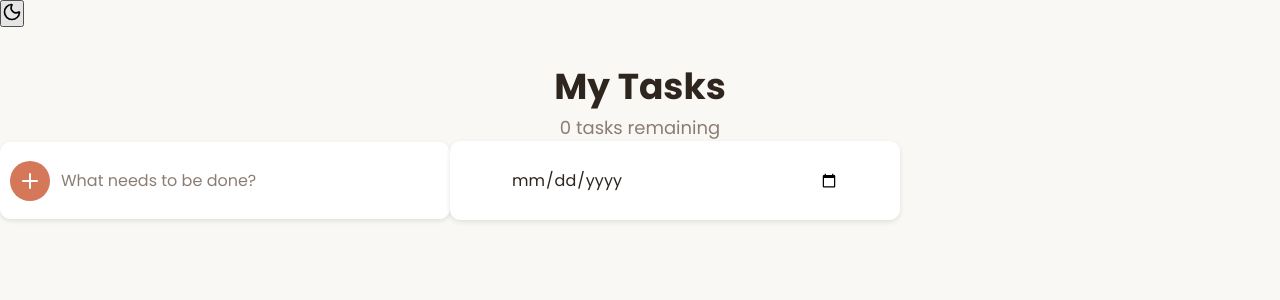
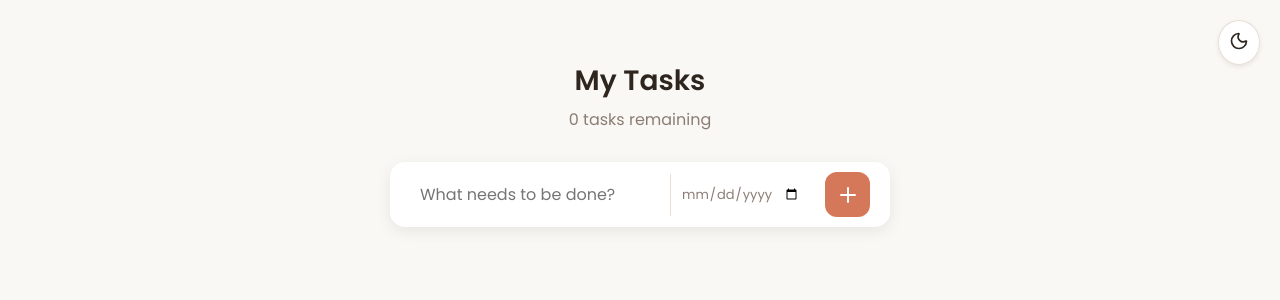
Before and after one commit to RTHILAA/TASK-LIST, a React (Create React App) app: page / in a window 1280 px wide. Shown: the top 300 px of the page. Built offline with nearby package versions, Linux system fonts and the light colour scheme.

Commit message:
Update App.css

```diff
--- a/src/App.css
+++ b/src/App.css
@@ -1,4 +1,23 @@
-@import url("https://fonts.googleapis.com/css2?family=Poppins:ital,wght@0,100;0,200;0,300;0,400;0,500;0,600;0,700;0,800;0,900;1,100;1,200;1,300;1,400;1,500;1,600;1,700;1,800;1,900&display=swap");
+@import url("https://fonts.googleapis.com/css2?family=Poppins:wght@300;400;500;600&display=swap");
+
+:root {
+  --bg-body: #faf8f5;
+  --bg-card: #ffffff;
+  --text-main: #2e251f;
+  --text-sub: #8c7d73;
+  --border-color: #e8dfd6;
+  --accent: #d57859;
+  --input-shadow: rgba(0, 0, 0, 0.08);
+}
+
+[data-theme='dark'] {
+  --bg-body: #1a1614;
+  --bg-card: #2e251f;
+  --text-main: #f5f0ed;
+  --text-sub: #a99e94;
+  --border-color: #453a33;
+  --input-shadow: rgba(0, 0, 0, 0.3);
+}
 
 * {
   margin: 0;
@@ -8,127 +27,197 @@
 
 body {
   font-family: "Poppins", sans-serif;
-  background-color: #faf8f5;
+  background-color: var(--bg-body);
+  color: var(--text-main);
+  transition: all 0.3s ease;
+  direction: ltr;
+}
+
+.theme-toggle {
+  position: fixed;
+  top: 20px;
+  right: 20px;
+  background: var(--bg-card);
+  border: 1px solid var(--border-color);
+  color: var(--text-main);
+  padding: 10px;
+  border-radius: 50%;
+  cursor: pointer;
+  z-index: 10;
+  box-shadow: 0 2px 5px var(--input-shadow);
 }
 
 .title {
   text-align: center;
-  margin-top: 30px;
-  font-size: 18px;
+  margin-top: 60px;
 }
 
 .title h1 {
-  color: #2e251f;
+  font-size: 28px;
+  margin-bottom: 5px;
 }
 
 .title p {
-  color: #8c7d73;
+  color: var(--text-sub);
 }
 
-.task {
+.task-container {
   display: flex;
   justify-content: center;
   margin-top: 30px;
 }
 
 .form {
-  position: relative;
+  background: var(--bg-card);
+  padding: 10px 20px;
+  border-radius: 15px;
+  box-shadow: 0 4px 15px var(--input-shadow);
+  display: flex;
+  align-items: center;
+  gap: 15px;
+}
+
+.input-group {
+  display: flex;
+  align-items: center;
+  gap: 10px;
 }
 
 .form input {
-  border: 1px solid white;
-  border-radius: 10px;
-  padding: 25px 60px;
-  width: 450px;
-  color: #2e251f;
+  border: none;
+  background: transparent;
+  padding: 10px;
+  color: var(--text-main);
+  font-family: inherit;
   font-size: 16px;
-  box-shadow: 0 2px 5px rgba(0, 0, 0, 0.1);
-  font-family: "Poppins", sans-serif;
+  width: 250px;
 }
 
 .form input:focus {
   outline: none;
-  border: 1px solid #d4c4b6;
 }
 
-.form input::placeholder {
-  color: #8c7d73;
-  transition: color 0.2s ease;
-}
-
-.form input:focus::placeholder {
-  color: #a99e94;
+.form input.date-input {
+  width: 140px;
+  font-size: 13px;
+  color: var(--text-sub);
+  border-left: 1px solid var(--border-color);
 }
 
 .btn-submit {
-  position: absolute;
-  left: 10px;
-  top: 50%;
-  transform: translateY(-50%);
+  background-color: var(--accent);
+  color: white;
+  border: none;
+  border-radius: 12px;
+  width: 45px;
+  height: 45px;
   cursor: pointer;
-  background-color: #d57859;
-  border: none;
-  color: white;
-  border-radius: 50%;
-  width: 40px;
-  height: 40px;
   display: flex;
   align-items: center;
   justify-content: center;
+  transition: transform 0.2s;
+}
+
+.btn-submit:hover {
+  transform: scale(1.05);
 }
 
 .task-list {
-  width: 450px;
-  margin: 30px auto;
+  max-width: 550px;
+  margin: 40px auto;
+  padding: 0 20px;
+  min-height: 100px;
 }
 
 .task-item {
-  list-style: none;
-  margin-bottom: 15px;
+  background: var(--bg-card);
+  margin-bottom: 12px;
+  padding: 15px 20px;
+  border-radius: 12px;
+  display: flex;
+  justify-content: space-between;
+  align-items: center;
+  box-shadow: 0 2px 8px var(--input-shadow);
+  border: 1px solid transparent;
+  transition: all 0.2s;
 }
 
-.task-item li {
-  background-color: white;
-  border-radius: 10px;
-  padding: 25px;
-  box-shadow: 0 2px 5px rgba(0, 0, 0, 0.08);
-  position: relative;
-  color: #2e251f;
-  font-size: 16px;
-  transition: all 0.3s ease;
-  border: 1px solid transparent;
+.task-item.dragging {
+  border-color: var(--accent);
+  box-shadow: 0 10px 20px var(--input-shadow);
+  background-color: var(--bg-card);
+  z-index: 1000;
 }
 
-.task-item li:hover {
-  border-color: #e8dfd6;
-  box-shadow: 0 4px 10px rgba(0, 0, 0, 0.12);
+.task-item.done {
+  opacity: 0.6;
 }
 
-.btn-edit,
-.btn-delete {
-  position: absolute;
-  top: 50%;
-  transform: translateY(-50%);
-  cursor: pointer;
-  transition: all 0.2s ease;
+.task-item.done .task-text {
+  text-decoration: line-through;
 }
 
-.btn-edit {
-  right: 35px;
-  color: #8c7d73;
+.task-main {
+  display: flex;
+  align-items: center;
+  gap: 15px;
+  flex: 1;
 }
 
-.btn-delete {
-  right: 10px;
-  color: #d57859;
+.drag-handle {
+  color: var(--text-sub);
+  cursor: grab;
+  display: flex;
+  padding: 5px;
 }
 
-.btn-edit:hover {
-  color: #5a4d44;
+.drag-handle:active {
+  cursor: grabbing;
 }
 
-.btn-delete:hover {
-  color: #b34c32;
+.btn-check {
+  background: none;
+  border: none;
+  cursor: pointer;
+  color: var(--text-sub);
+}
+
+.icon-done {
+  color: #4caf50;
+}
+
+.task-text-group {
+  display: flex;
+  flex-direction: column;
+}
+
+.task-text {
+  font-weight: 500;
+}
+
+.task-date {
+  font-size: 11px;
+  color: var(--accent);
+  display: flex;
+  align-items: center;
+  gap: 4px;
+  margin-top: 2px;
+}
+
+.task-actions {
+  display: flex;
+  gap: 12px;
+  color: var(--text-sub);
+}
+
+.btn-edit-inline:hover {
+  color: #0066cc;
+  cursor: pointer;
+}
+
+.btn-delete-inline:hover {
+  color: var(--accent);
+  cursor: pointer;
 }
 
 .modal-overlay {
@@ -137,162 +226,43 @@ body {
   left: 0;
   right: 0;
   bottom: 0;
-  background-color: rgba(0, 0, 0, 0.5);
+  background: rgba(0, 0, 0, 0.6);
   display: flex;
   align-items: center;
   justify-content: center;
-  z-index: 1000;
-  backdrop-filter: blur(3px);
-  animation: fadeIn 0.3s ease;
-}
-
-@keyframes fadeIn {
-  from { opacity: 0; }
-  to { opacity: 1; }
+  backdrop-filter: blur(4px);
+  z-index: 100;
 }
 
 .modal {
-  background-color: white;
-  border-radius: 15px;
-  width: 90%;
-  max-width: 450px;
-  box-shadow: 0 10px 30px rgba(0, 0, 0, 0.2);
-  animation: slideUp 0.3s ease;
-  overflow: hidden;
-}
-
-@keyframes slideUp {
-  from {
-    transform: translateY(30px);
-    opacity: 0;
-  }
-  to {
-    transform: translateY(0);
-    opacity: 1;
-  }
-}
-
-.modal-header {
-  background-color: #fef2f2;
-  padding: 20px;
-  border-bottom: 1px solid #fecaca;
-}
-
-.modal-header h3 {
-  color: #b91c1c;
-  font-size: 18px;
-  font-weight: 600;
-}
-
-.modal-content {
-  padding: 25px;
-  color: #2e251f;
-}
-
-.modal-content p {
-  margin-bottom: 10px;
-  font-size: 15px;
-}
-
-.task-name {
-  background-color: #f8f9fa;
-  padding: 12px;
-  border-radius: 8px;
-  border-left: 4px solid #d57859;
-  font-weight: 500;
-  margin: 15px 0;
-}
-
-.warning-text {
-  color: #b91c1c;
-  font-size: 14px !important;
-  font-weight: 500;
+  background: var(--bg-card);
+  padding: 30px;
+  border-radius: 20px;
+  width: 350px;
+  text-align: center;
 }
 
 .modal-actions {
   display: flex;
-  justify-content: flex-end;
-  gap: 15px;
-  padding: 20px;
-  border-top: 1px solid #e8dfd6;
-  background-color: #faf8f5;
+  gap: 10px;
+  justify-content: center;
+  margin-top: 20px;
 }
 
 .btn-cancel {
-  padding: 12px 25px;
-  background-color: white;
-  border: 1px solid #d4c4b6;
+  padding: 10px 20px;
   border-radius: 8px;
-  color: #5a4d44;
-  font-family: "Poppins", sans-serif;
-  font-size: 14px;
-  font-weight: 500;
+  border: 1px solid var(--border-color);
+  background: none;
+  color: var(--text-main);
   cursor: pointer;
-  transition: all 0.2s ease;
-}
-
-.btn-cancel:hover {
-  background-color: #f8f9fa;
-  border-color: #8c7d73;
 }
 
 .btn-confirm-delete {
-  padding: 12px 25px;
-  background-color: #d57859;
+  padding: 10px 20px;
+  border-radius: 8px;
   border: none;
-  border-radius: 8px;
+  background: var(--accent);
   color: white;
-  font-family: "Poppins", sans-serif;
-  font-size: 14px;
-  font-weight: 500;
   cursor: pointer;
-  transition: all 0.2s ease;
 }
-
-.btn-confirm-delete:hover {
-  background-color: #b34c32;
-}
-
-.editing-badge {
-  position: absolute;
-  left: 25px;
-  top: -10px;
-  background-color: #e8f4ff;
-  color: #0066cc;
-  padding: 3px 10px;
-  border-radius: 12px;
-  font-size: 12px;
-  font-weight: 500;
-  border: 1px solid #b3d9ff;
-  animation: pulse 1.5s infinite;
-}
-
-@keyframes pulse {
-  0% { opacity: 1; }
-  50% { opacity: 0.7; }
-  100% { opacity: 1; }
-}
-
-@media (max-width: 480px) {
-  .task-list {
-    width: 90%;
-  }
-
-  .form input {
-    width: 90vw;
-    max-width: 400px;
-  }
-
-  .modal {
-    width: 95%;
-  }
-
-  .modal-actions {
-    flex-direction: column;
-  }
-
-  .btn-cancel,
-  .btn-confirm-delete {
-    width: 100%;
-  }
-}
```
